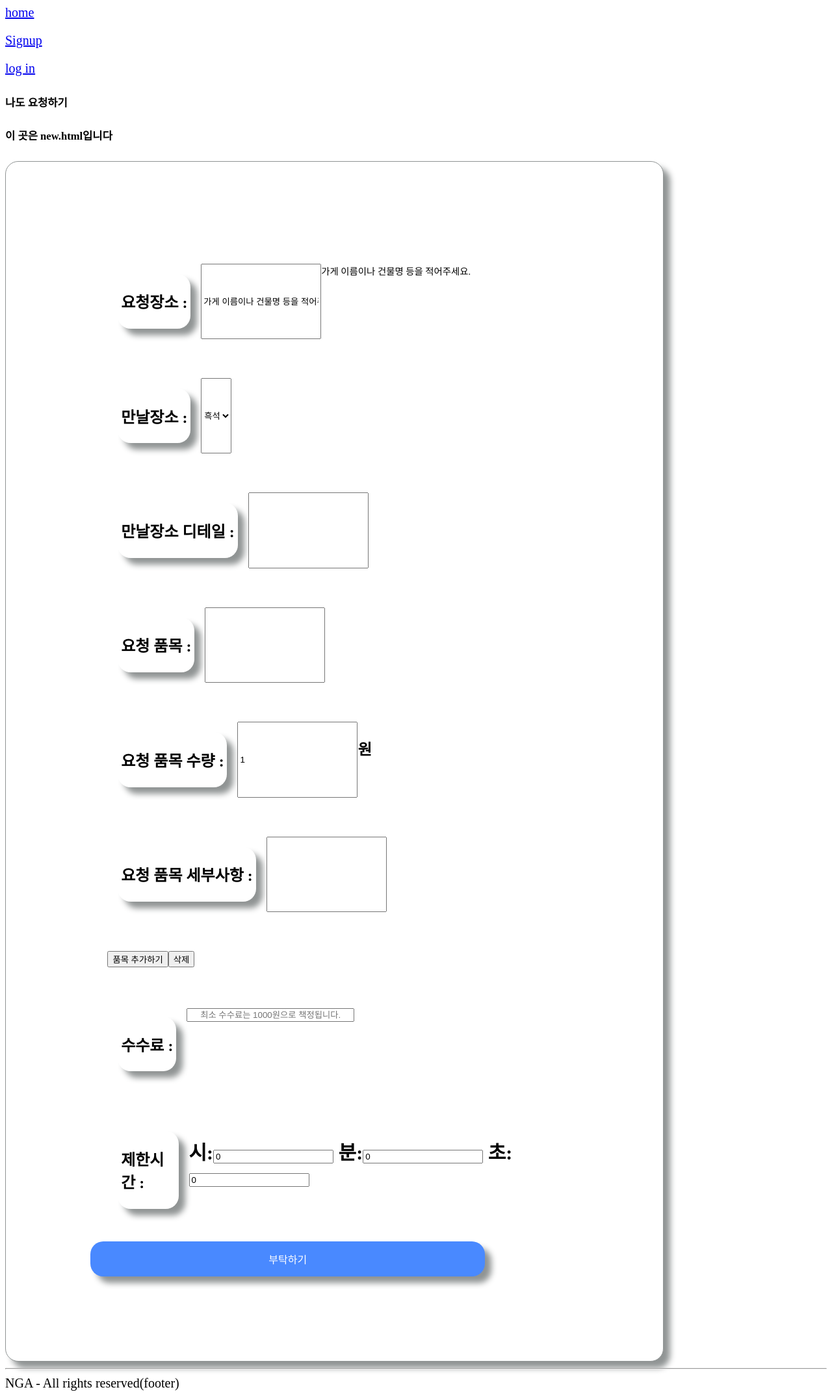
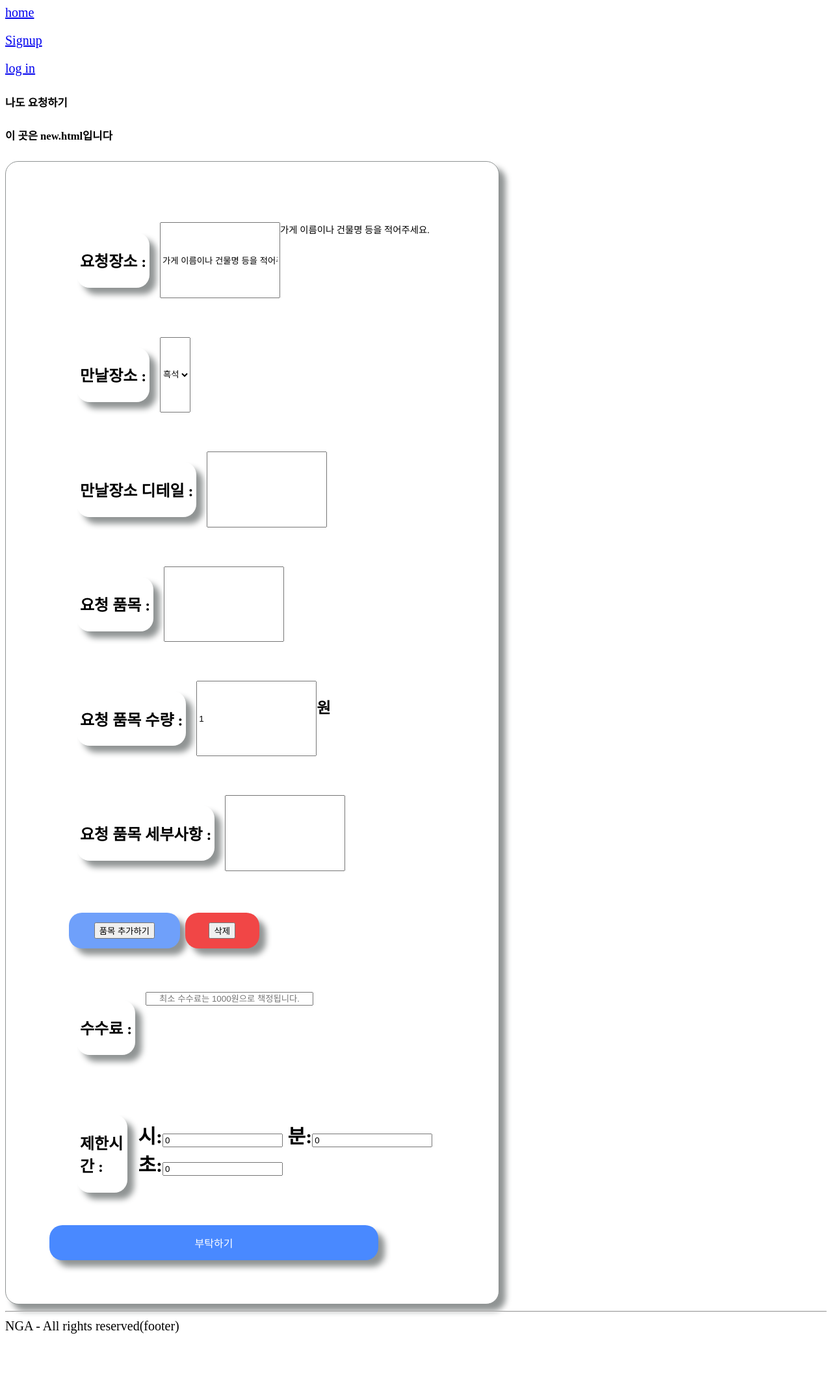
Before and after one commit to nyeok98/NeunGimAe, a Django app: page /new/ in a window 1280 px wide. Shown: the whole page at 65% size. After the commit the page ends 2053 px from the top, so only its background shows below. Run offline with Django 3.2, Linux system fonts and the light colour scheme.

Commit message:
[update] new.html css

```diff
--- a/main/static/css/new.css
+++ b/main/static/css/new.css
@@ -6,14 +6,14 @@ body {
 .new {
     flex-direction: column;
     height: auto;
-    width: 60%;
+    width: 50%;
     background-color: white;
     border-width: 1px;
     border-style: solid;
     border-color: #909494;
     border-radius: 20px;
     box-shadow: 10px 10px 10px #909494;
-    padding: 10%;
+    padding: 5%;
 }
 
 .new_content {
@@ -46,7 +46,7 @@ body {
     transform: translate(-50%, -50%);
 }
 
-.button {
+.button_wide {
     width: 80%;
     display: inline-block;
     background-color: #4989ff;
@@ -62,3 +62,35 @@ body {
     box-shadow: 10px 10px 10px #909494;
 
 }
+
+.button_middle {
+    width: 30%;
+    display: inline-block;
+    background-color: #6fa0fa;
+    border: none;
+    border-radius: 20px;
+    color: #fff;
+    padding: 15px 0;
+    margin: 4px;
+    text-align: center;
+    /* text-decoration: none; */
+    font-size: 0.8em;
+    cursor: pointer;
+    box-shadow: 10px 10px 10px #909494;
+}
+
+.button_small {
+    width: 20%;
+    display: inline-block;
+    background-color: rgb(241, 70, 70);
+    border: none;
+    border-radius: 20px;
+    color: #fff;
+    padding: 15px 0;
+    margin: 4px;
+    text-align: center;
+    /* text-decoration: none; */
+    font-size: 0.8em;
+    cursor: pointer;
+    box-shadow: 10px 10px 10px #909494;
+}
--- a/main/templates/new.html
+++ b/main/templates/new.html
@@ -121,8 +121,12 @@
 
         <!--품목 추가(버튼)-->
         <div class="new_content" method="post" action="test.jsp">
-            <input type="button" value="품목 추가하기" onclick="addInput();" />
-            <input type="button" value="삭제" onclick="deleteInput();" />
+            <div class="button_middle">
+                <input type="button" value="품목 추가하기" onclick="addInput();" />
+            </div>
+            <div class="button_small">
+                <input type="button" value="삭제" onclick="deleteInput();" />
+            </div>
         </div>
 
         <!--수수료-->
@@ -151,7 +155,7 @@
         <!--부탁하기(버튼)-->
         <!-- form 태그와 submit 태그는 연결 -->
 
-        <button class="button" type="submit" value="부탁하기">부탁하기</button>
+        <button class="button_wide" type="submit" value="부탁하기">부탁하기</button>
 
 
     </form>
```
